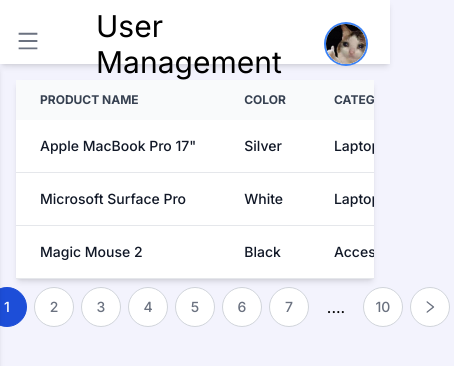
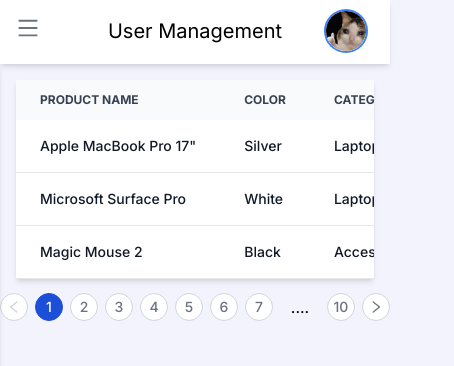
Before and after one commit to pptsuwit/next14, a Next.js app: page /users in a window 390 px wide. Shown: the top 366 px of the page, 454 px wide, since content can reach past the window. Built offline with nearby package versions, Linux system fonts and the light colour scheme.

Commit message:
fix(ui): fix navbar and pagination on mobile size

```diff
--- a/components/Layouts/main/Navbar.tsx
+++ b/components/Layouts/main/Navbar.tsx
@@ -109,7 +109,7 @@
           </div>
           {/* Title */}
           <div className="flex xs:w-[calc(100%-8rem)] sm:w-[calc(100%-20rem)] px-8 xs:justify-center sm:justify-start">
-            <span className="text-3xl">{title}</span>
+            <span className="xs:text-xl md:text-3xl">{title}</span>
           </div>
           {/* Avatar Menu */}
           <div className="flex items-center">
--- a/components/Pagination.tsx
+++ b/components/Pagination.tsx
@@ -109,7 +109,8 @@
           <button
             onClick={() => handleCurrnetPage(index)}
             type="button"
-            className={`font-medium rounded-full text-sm text-center inline-flex items-center h-10 w-10 mx-1 border
+            className={`font-medium rounded-full text-sm text-center inline-flex items-center mx-1 border
+            xs:h-7 xs:w-7 md:h-10 md:w-10
            ${currentPage === index ? activeBtnClass : inactiveBtnClass}`}
           >
             <span className="overflow-ellipsis mx-auto">{index}</span>
@@ -122,14 +123,14 @@
   return (
     <>
       {totalPage > 0 && (
-        <nav className="flex justify-center my-2 w-full px-6">
-          <ul className="flex items-center -space-x-px h-10 text-base">
+        <nav className="flex justify-center my-2 ">
+          <ul className="flex items-center -space-x-px h-10 text-base float-left">
             <li>
               <button
                 disabled={currentPage === 1}
                 onClick={handlePreviousPage}
                 type="button"
-                className={`bg-white font-medium rounded-full text-sm flex items-center justify-center h-10 w-10 mx-1 border
+                className={`bg-white font-medium rounded-full text-sm flex items-center justify-center xs:h-7 xs:w-7 md:h-10 md:w-10 mx-1 border
               ${
                 currentPage === 1
                   ? "text-gray-300 border-gray-300 "
@@ -147,7 +148,7 @@
                   disabled={currentPage === 1}
                   onClick={() => handleCurrnetPage(1)}
                   type="button"
-                  className={`bg-white font-medium rounded-full text-sm flex items-center justify-center h-10 w-10 mx-1 border
+                  className={`bg-white font-medium rounded-full text-sm flex items-center justify-center xs:h-7 xs:w-7 md:h-10 md:w-10 mx-1 border
               ${
                 currentPage === 1
                   ? "text-gray-300 border-gray-300 "
@@ -166,7 +167,7 @@
                 onClick={() => handleCurrnetPage(totalPage)}
                 disabled={currentPage === totalPage}
                 type="button"
-                className={`font-medium rounded-full text-sm flex items-center justify-center h-10 w-10 mx-1 border
+                className={`font-medium rounded-full text-sm flex items-center justify-center xs:h-7 xs:w-7 md:h-10 md:w-10 mx-1 border
               ${currentPage === totalPage ? activeBtnClass : inactiveBtnClass}
               `}
               >
@@ -179,7 +180,7 @@
                 onClick={handleNextPage}
                 disabled={currentPage === totalPage}
                 type="button"
-                className={`bg-white font-medium rounded-full text-sm flex items-center justify-center h-10 w-10 mx-1 border
+                className={`bg-white font-medium rounded-full text-sm flex items-center justify-center xs:h-7 xs:w-7 md:h-10 md:w-10 mx-1 border
               ${
                 currentPage === totalPage
                   ? "text-gray-300 border-gray-300 "
```
